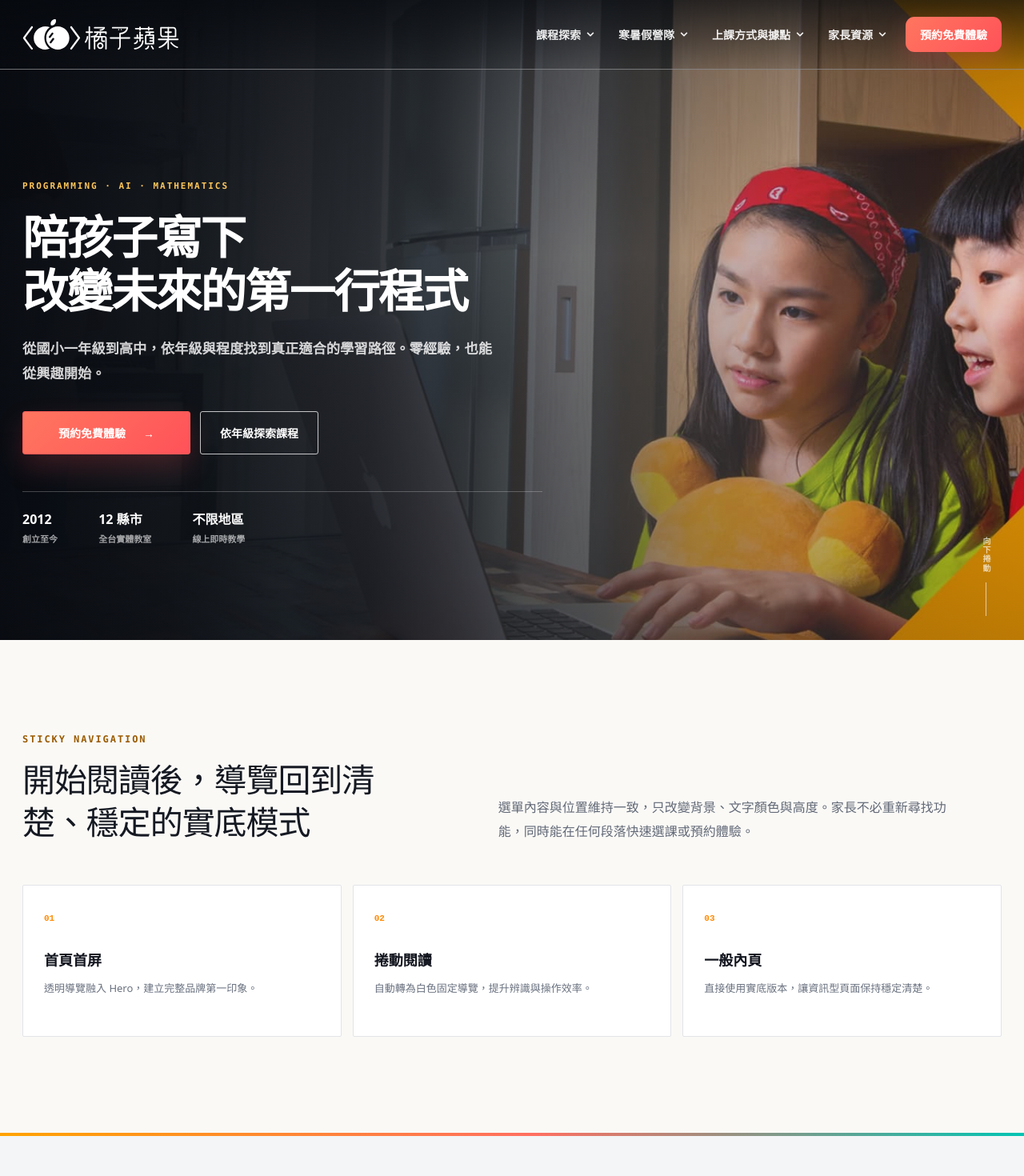
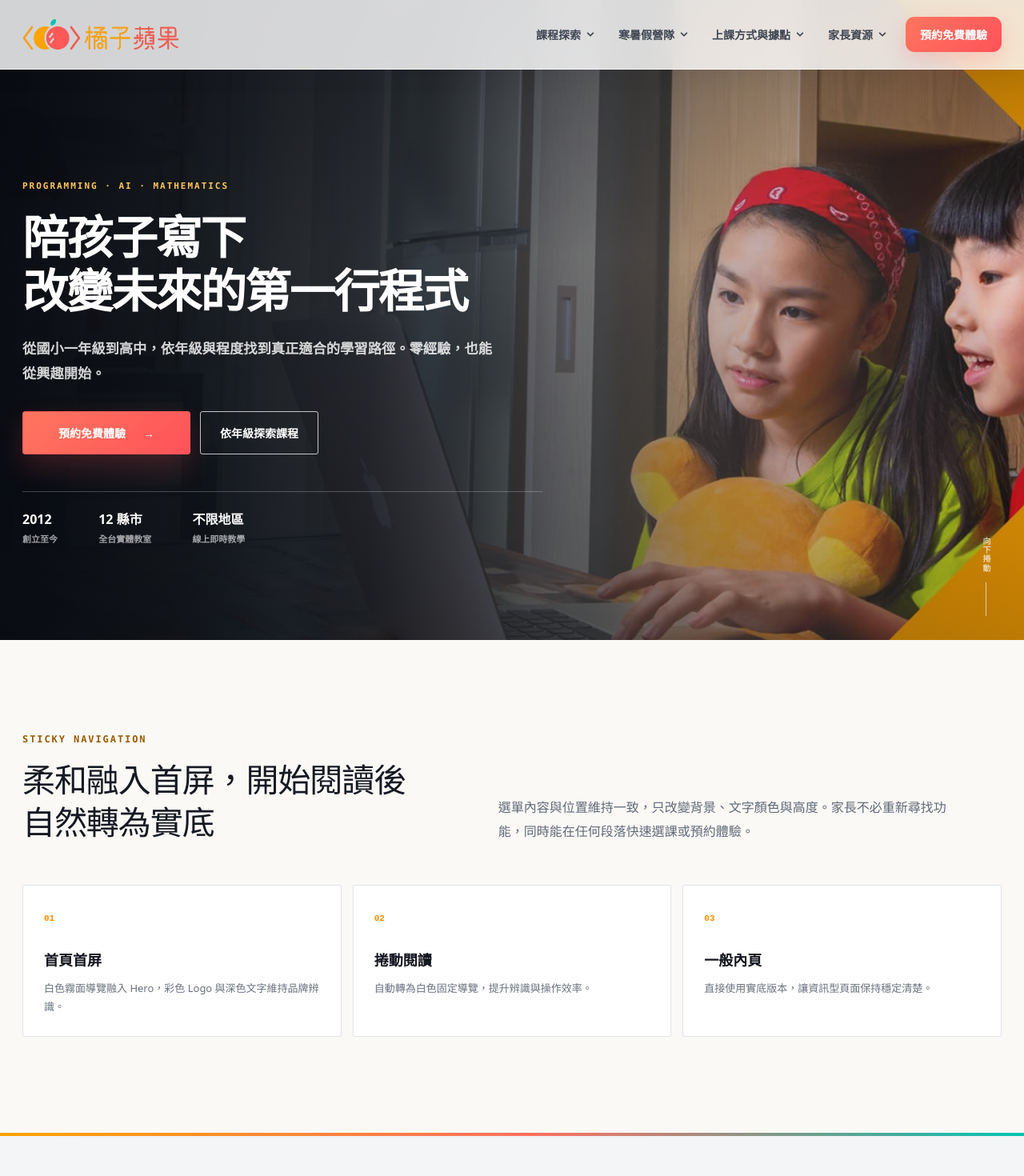
Before and after one commit to poshlin/oa-footer-prototype, a Next.js app: page / in a window 1280 px wide. Shown: the top 1470 px of the page at 80% size. Built offline with nearby package versions, Linux system fonts and the light colour scheme.

Commit message:
Preview frosted hero navigation

```diff
--- a/app/globals.css
+++ b/app/globals.css
@@ -56,7 +56,7 @@ summary:focus-visible {
   z-index: 30;
   top: 0;
   left: 0;
-  color: var(--footer-text);
+  color: var(--ink);
   background: transparent;
 }
 
@@ -93,16 +93,20 @@ summary:focus-visible {
 
 .primary-nav {
   position: relative;
-  border-bottom: 1px solid rgba(255, 255, 255, 0.42);
-  background: linear-gradient(to bottom, rgba(6, 9, 14, 0.68), rgba(6, 9, 14, 0.12));
+  border-bottom: 1px solid rgba(255, 255, 255, 0.7);
+  background: rgba(255, 255, 255, 0.82);
+  box-shadow: 0 8px 30px rgba(18, 21, 30, 0.05);
+  backdrop-filter: blur(18px) saturate(140%);
+  -webkit-backdrop-filter: blur(18px) saturate(140%);
   transition: background-color 220ms ease, border-color 220ms ease, box-shadow 220ms ease;
 }
 
 .site-header.is-scrolled .primary-nav {
   border-bottom-color: #e6e8ec;
-  background: rgba(255, 255, 255, 0.96);
+  background: rgba(255, 255, 255, 0.98);
   box-shadow: 0 8px 28px rgba(18, 21, 30, 0.1);
-  backdrop-filter: blur(16px);
+  backdrop-filter: blur(16px) saturate(120%);
+  -webkit-backdrop-filter: blur(16px) saturate(120%);
 }
 
 .nav-shell {
@@ -136,19 +140,15 @@ summary:focus-visible {
   inset: 0;
   object-fit: contain;
   object-position: left center;
-  transition: opacity 180ms ease;
-}
-
-.nav-logo__hero { opacity: 1; }
-.nav-logo__solid { opacity: 0; }
+  transition: transform 220ms ease;
+}
 
 .site-header.is-scrolled .nav-logo {
   --nav-logo-width: 174px;
   height: 44px;
 }
 
-.site-header.is-scrolled .nav-logo__hero { opacity: 0; }
-.site-header.is-scrolled .nav-logo__solid { opacity: 1; }
+.site-header.is-scrolled .nav-logo img { transform: scale(0.94); transform-origin: left center; }
 
 .main-navigation {
   display: flex;
@@ -168,7 +168,7 @@ summary:focus-visible {
   padding: 0 14px;
   border: 0;
   border-radius: 10px;
-  color: rgba(255, 255, 255, 0.92);
+  color: #3f4652;
   background: transparent;
   font: inherit;
   font-size: 14px;
@@ -187,8 +187,8 @@ summary:focus-visible {
 .nav-trigger[aria-expanded="true"],
 .nav-trigger:hover,
 .nav-login:hover {
-  color: #fff;
-  background: rgba(255, 255, 255, 0.08);
+  color: var(--ink);
+  background: rgba(18, 21, 30, 0.06);
 }
 
 .site-header.is-scrolled .nav-trigger,
@@ -1585,10 +1585,10 @@ body:has(dialog[open]) {
     height: 44px;
     display: grid;
     place-items: center;
-    border: 1px solid rgba(255, 255, 255, 0.16);
+    border: 1px solid #dfe3e9;
     border-radius: 11px;
-    color: #fff;
-    background: rgba(255, 255, 255, 0.06);
+    color: var(--ink);
+    background: rgba(255, 255, 255, 0.72);
     font-size: 18px;
     cursor: pointer;
   }
--- a/app/page.tsx
+++ b/app/page.tsx
@@ -325,8 +325,7 @@ export default function Home() {
         <div className="primary-nav">
           <div className="nav-container nav-shell">
             <a className="nav-logo" href="https://orangeapple.co/" aria-label="橘子蘋果程式學苑首頁">
-              <Image className="nav-logo__hero" src="/logo-2023-white.svg" alt="橘子蘋果程式學苑" width={220} height={52} priority />
-              <Image className="nav-logo__solid" src="/logo-2023-color.svg" alt="" width={175} height={34} aria-hidden="true" priority />
+              <Image src="/logo-2023-color.svg" alt="橘子蘋果程式學苑" width={196} height={46} priority />
             </a>
 
             <button
@@ -463,11 +462,11 @@ export default function Home() {
         <div className="nav-container nav-demo-section__inner">
           <div>
             <span className="prototype-tag">STICKY NAVIGATION</span>
-            <h2 id="nav-demo-title">開始閱讀後，導覽回到清楚、穩定的實底模式</h2>
+            <h2 id="nav-demo-title">柔和融入首屏，開始閱讀後自然轉為實底</h2>
           </div>
           <p>選單內容與位置維持一致，只改變背景、文字顏色與高度。家長不必重新尋找功能，同時能在任何段落快速選課或預約體驗。</p>
           <div className="nav-demo-cards" aria-label="導覽設計重點">
-            <article><span>01</span><strong>首頁首屏</strong><p>透明導覽融入 Hero，建立完整品牌第一印象。</p></article>
+            <article><span>01</span><strong>首頁首屏</strong><p>白色霧面導覽融入 Hero，彩色 Logo 與深色文字維持品牌辨識。</p></article>
             <article><span>02</span><strong>捲動閱讀</strong><p>自動轉為白色固定導覽，提升辨識與操作效率。</p></article>
             <article><span>03</span><strong>一般內頁</strong><p>直接使用實底版本，讓資訊型頁面保持穩定清楚。</p></article>
           </div>
```
